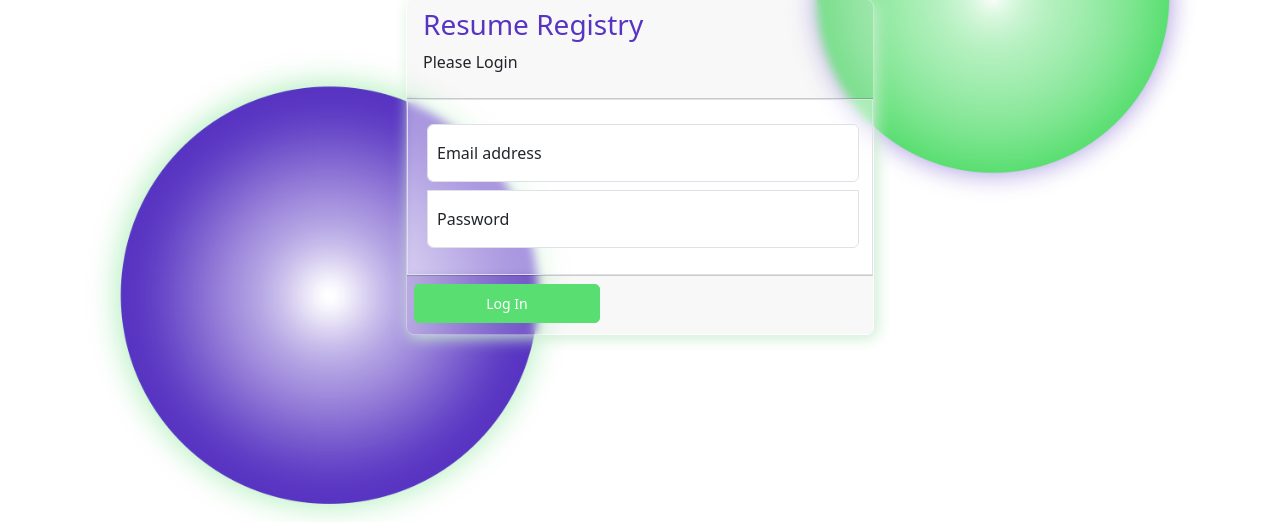
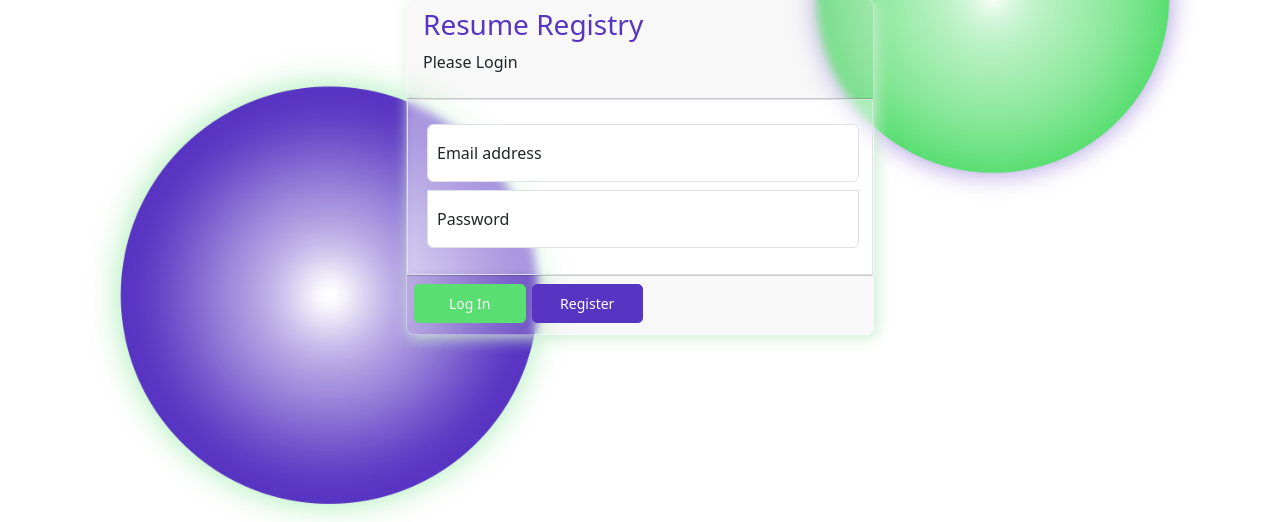
Before and after one commit to Ginazai/Aplicacion-Web-Para-Registros-Curriculares, a PHP site: page /login.php in a window 1280 px wide. Shown: the part 233-755 px from the top of the page. Run offline with PHP 8.4, Linux system fonts and the light colour scheme; data that the repository does not hold is empty; some libraries are stand-ins or nearby versions.

Commit message:
Updated README file

```diff
--- a/login.php
+++ b/login.php
@@ -150,8 +150,9 @@ href="https://code.jquery.com/ui/1.12.1/themes/ui-lightness/jquery-ui.css">
 
 		<div class="card-footer" >
 			<div class="row me-0">
-					<input class="btn glass-btn-success py-2 col-5 btn-sm " type="submit" name="log" value="Log In">
-				</div>
+				<input class="btn glass-btn-success py-2 col-3 btn-sm " type="submit" name="log" value="Log In">
+				<input class="btn glass-btn-danger py-2 col-3 btn-sm " type="button" name="register" value="Register">
+			</div>
 		</div>
 
 	</form>
```
Also changed, not shown: index.php (+0 -7 lines), README.md (added), 1 other file.
